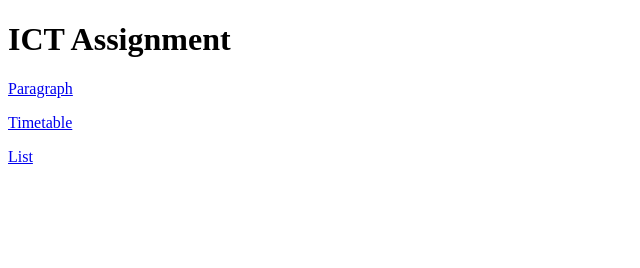
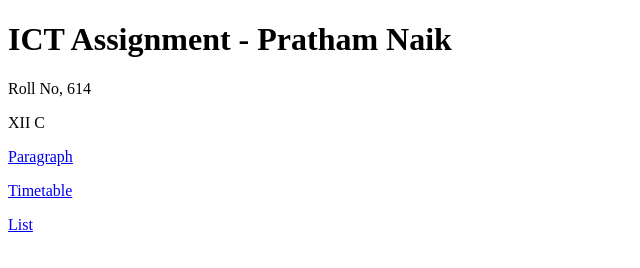
Before and after one commit to Pratham9006/ict, a plain HTML site: page index.html in a window 1280 px wide. Shown: the whole page, without its empty margins (0-640 px from the left). Drawn offline with Linux system fonts and the light colour scheme.

Commit message:
Update index.html

```diff
--- a/index.html
+++ b/index.html
@@ -8,7 +8,9 @@
 
 <body>
 
-    <h1>ICT Assignment</h1>
+    <h1>ICT Assignment - Pratham Naik</h1>
+    <p>Roll No, 614</p>
+    <p>XII C</p>
 
     <p><a href="para.html">Paragraph</a></p>
     <p><a href="table.html">Timetable</a></p>
```
